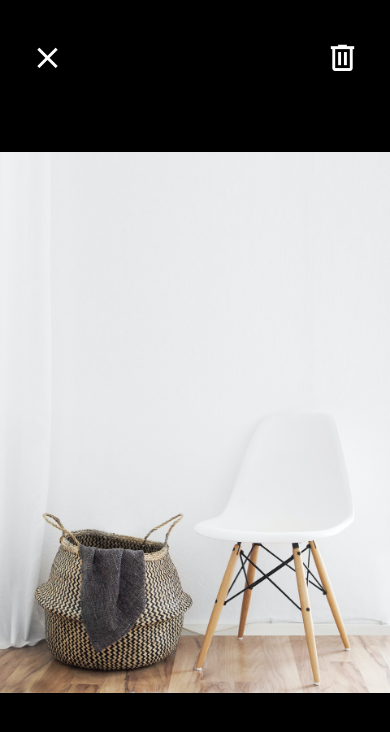
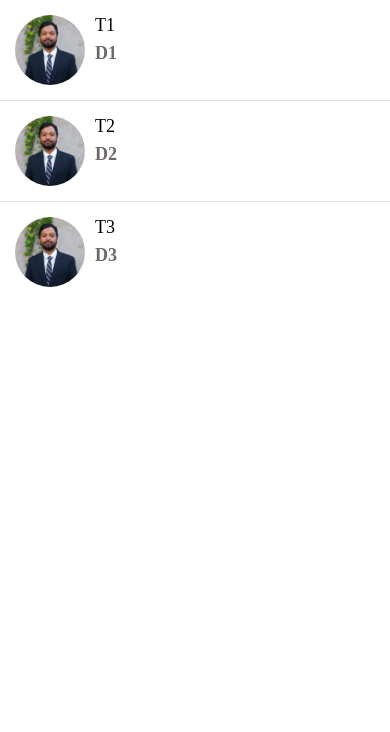
Before and after one commit to Sajistreo3/DoneWithIt, a React Native app: screen / in a window 390 px wide. Shown: the top 732 px of the page. Built offline with nearby package versions, Linux system fonts and the light colour scheme.

Commit message:
List Theory

```diff
--- a/App.js
+++ b/App.js
@@ -6,13 +6,14 @@ import ListingDetailsScreen from './app/screens/ListingDetailsScreen';
 import AppButton from './app/components/AppButton';
 import Card from './app/components/Card';
 import { View, StyleSheet, Text } from 'react-native';
+import MessagesScreen from './app/screens/MessagesScreen';
 
 export default function App() {
   return (
     // <View style={styles.container} >
     //   <AppButton value='Login' onPress={() => console.log("Button Pressed")} />
     // </View>
-    <ViewImageScreen />
+    <MessagesScreen />
 
 
 
--- a/app/components/ListItem.js
+++ b/app/components/ListItem.js
@@ -1,10 +1,17 @@
 import React from 'react';
-import { View, StyleSheet, Image } from 'react-native'
+import { View, StyleSheet, Image, TouchableHighlight } from 'react-native'
 import AppText from './AppText';
 import colors from '../config/colors';
+import { GestureHandlerRootView, Swipeable } from "react-native-gesture-handler";
 
-function ListItem({title, subTitle, image}) {
+function ListItem({title, subTitle, image, onPress, renderRightActions}) {
     return (
+        <GestureHandlerRootView>
+            <Swipeable renderRightActions={renderRightActions}>
+                <TouchableHighlight
+                    underlayColor={colors.lightGray}
+                    onPress={onPress}
+                    >
                     <View style={styles.container}>
                         <Image style={styles.image} source={image} />
                         <View>
@@ -12,12 +19,16 @@ function ListItem({title, subTitle, image}) {
                             <AppText style={styles.subTitle}>{subTitle}</AppText>
                         </View>
                     </View>
+                </TouchableHighlight>
+            </Swipeable>
+        </GestureHandlerRootView>
     );
 }
 
 const styles = StyleSheet.create({
     container: {
         flexDirection: 'row',
+        padding: 15,
     },
     image: {
         width: 70,
--- /dev/null
+++ b/app/components/ListItemDeleteAction.js
@@ -0,0 +1,31 @@
+import React from 'react';
+import { View, StyleSheet, TouchableHighlight } from 'react-native';
+import colors from '../config/colors';
+import { MaterialCommunityIcons } from '@expo/vector-icons';
+
+
+function ListItemDeleteAction({onPress}) {
+    return (
+        <TouchableHighlight underlayColor={colors.dangerPress} onPress={onPress}>
+            <View style={styles.container}>
+                <MaterialCommunityIcons
+                    name='trash-can'
+                    size={35}
+                    color={colors.white}
+                    />
+            </View>
+        </TouchableHighlight>
+    );
+}
+
+const styles = StyleSheet.create({
+    container: {
+        backgroundColor: colors.danger,
+        width: 70,
+        height: '100%',
+        justifyContent: 'center',
+        alignItems: 'center',
+    }
+})
+
+export default ListItemDeleteAction;
--- /dev/null
+++ b/app/components/ListItemSeparator.js
@@ -0,0 +1,20 @@
+import React from 'react';
+import { View, StyleSheet } from 'react-native';
+import colors from '../config/colors';
+
+
+function ListItemSeparator() {
+    return (
+        <View style={styles.separator} />
+    );
+}
+
+const styles = StyleSheet.create({
+    separator: {
+        width: '100%',
+        height: 1,
+        backgroundColor: colors.lightGray,
+    }
+})
+
+export default ListItemSeparator;
--- /dev/null
+++ b/app/components/SafeScreen.js
@@ -0,0 +1,18 @@
+import React from 'react';
+import { SafeAreaView, StyleSheet } from 'react-native';
+import Constants from 'expo-constants';
+
+function SafeScreen({children}) {
+    return (
+        <SafeAreaView style={styles.screen} >{children}</SafeAreaView>
+    );
+}
+
+const styles = StyleSheet.create({
+    screen: {
+        paddingTop: Constants.statusBarHeight,
+        flex: 1,
+    }
+})
+
+export default SafeScreen;
--- a/app/config/colors.js
+++ b/app/config/colors.js
@@ -4,4 +4,7 @@ export default {
     black: '#000',
     white: '#fff',
     mediumGray: '#6e6969',
+    lightGray: '#e6e1e1',
+    danger: '#ff5252',
+    dangerPress: '#b03535',
 }
--- /dev/null
+++ b/app/screens/MessagesScreen.js
@@ -0,0 +1,77 @@
+import React, { useState } from 'react';
+import { View, FlatList, StyleSheet } from 'react-native';
+import ListItem from '../components/ListItem';
+import SafeScreen from '../components/SafeScreen';
+import colors from '../config/colors';
+import ListItemSeparator from '../components/ListItemSeparator';
+import ListItemDeleteAction from '../components/ListItemDeleteAction';
+
+const initialMessages = [
+    {
+        id: 1,
+        title: 'T1',
+        description: 'D1',
+        image: require('../assets/me.png')
+    },
+    {
+        id: 2,
+        title: 'T2',
+        description: 'D2',
+        image: require('../assets/me.png')
+    },
+    {
+        id: 3,
+        title: 'T3',
+        description: 'D3',
+        image: require('../assets/me.png')
+    },
+]
+
+function MessagesScreen(props) {
+    const [messages, setMessages] = useState(initialMessages);
+    const [refreshing, setRefreshing] = useState(false)
+
+    const handleDelete = (message) => {
+        // Delete Message from the Message
+        setMessages(messages.filter((m) => m.id !== message.id));
+    }
+
+    return (
+        <SafeScreen>
+            <FlatList
+                data={messages}
+                keyExtractor={message => message.id.toString()}
+                renderItem={({ item }) =>
+                    <ListItem
+                        title={item.title}
+                        subTitle={item.description}
+                        image={item.image}
+                        onPress={() => console.log("Message Selected", item)}
+                        renderRightActions={() =>
+                            <ListItemDeleteAction
+                                onPress={() => handleDelete(item)}
+                            />
+                        }
+                    />}
+                ItemSeparatorComponent={ListItemSeparator}
+                refreshing={refreshing}
+                onRefresh={() => {
+                    setMessages([
+                        {
+                            id: 4,
+                            title: 'T4',
+                            description: 'D4',
+                            image: require('../assets/me.png')
+                        },
+                    ])
+                }}
+            />
+        </SafeScreen>
+    );
+}
+
+const styles = StyleSheet.create({
+
+})
+
+export default MessagesScreen;
--- a/package.json
+++ b/package.json
@@ -12,10 +12,12 @@
   "dependencies": {
     "@react-native-community/hooks": "^2.8.1",
     "expo": "~45.0.0",
+    "expo-constants": "^13.2.4",
     "expo-status-bar": "~1.3.0",
-    "react": "17.0.2",
+    "react": "18.1.0",
     "react-dom": "17.0.2",
-    "react-native": "0.68.2",
+    "react-native": "0.70.1",
+    "react-native-gesture-handler": "~2.2.1",
     "react-native-web": "0.17.7"
   },
   "devDependencies": {
```
Also changed, not shown: 1 other file (tests, documents, lock files or other folders). Lines whose indentation alone changed are shown as unchanged.
